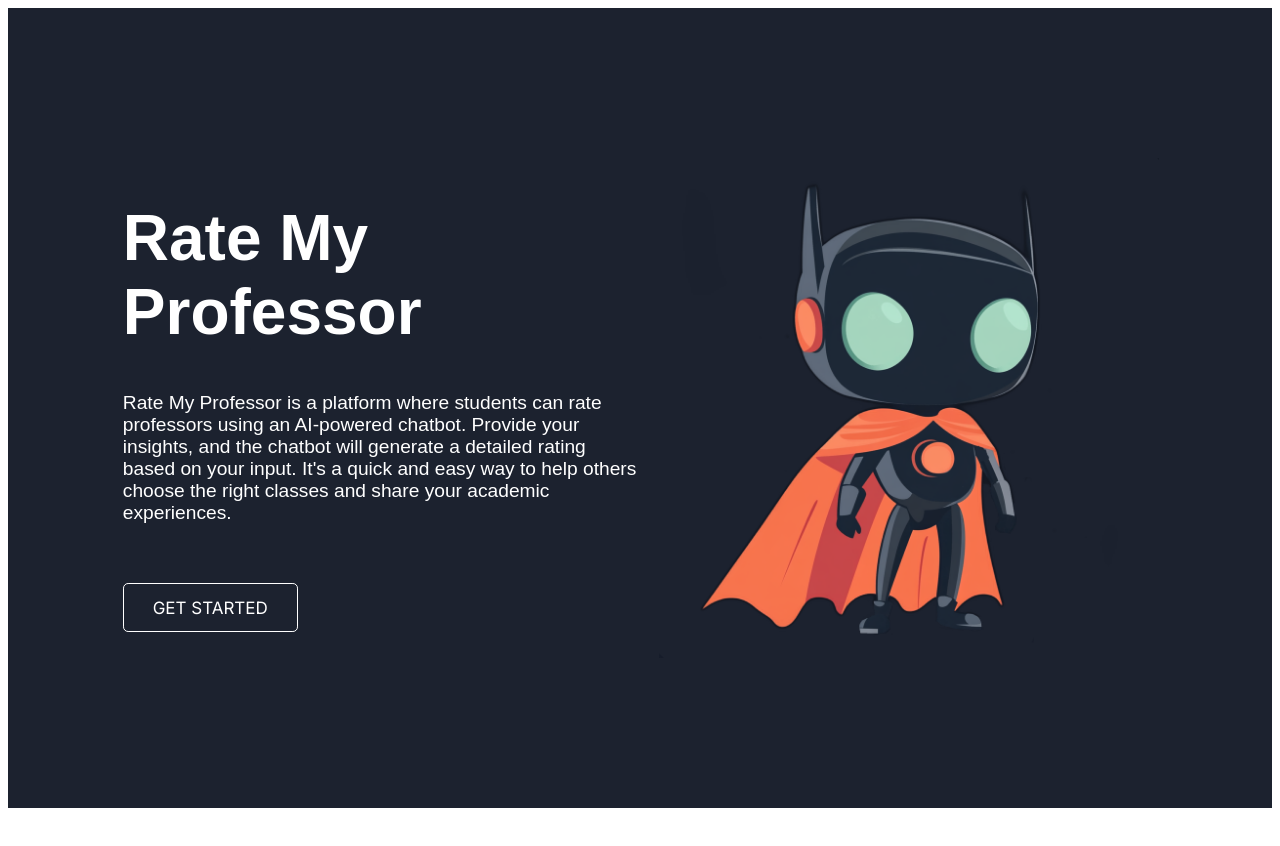
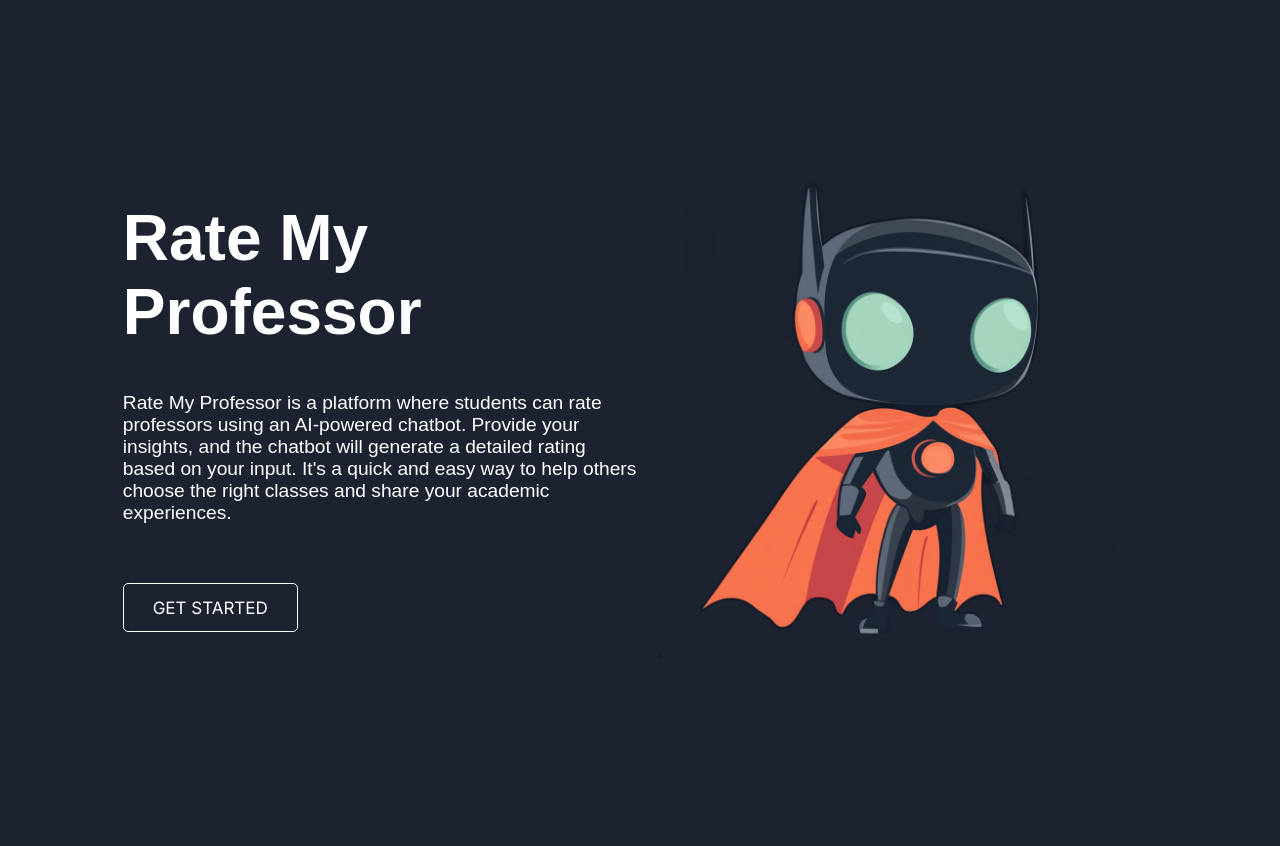
Before and after one commit to coleaydelotte/AI-Rate-My-Proffesor, a Next.js app: page / in a window 1280 px wide. Shown: the top 846 px of the page. Before the commit the page ends 816 px from the top, so only its background shows below. Built offline with nearby package versions, Linux system fonts and the light colour scheme; a web font is replaced by a local one.

Commit message:
minor change not important

```diff
--- a/src/app/globals.css
+++ b/src/app/globals.css
@@ -1,4 +1,9 @@
 /*SlideUp Animation*/
+
+* {
+    background-color: #1c222f;
+
+}
 
 .slideUpNone {
     opacity: 0;
--- a/src/app/page.css
+++ b/src/app/page.css
@@ -3,7 +3,8 @@
 
 .home {
     background-color: #1c222f;
-    height: 100vh;
+    height: 100%;
+    padding-bottom: 200px;
 }
 
 .home-grid {
```
